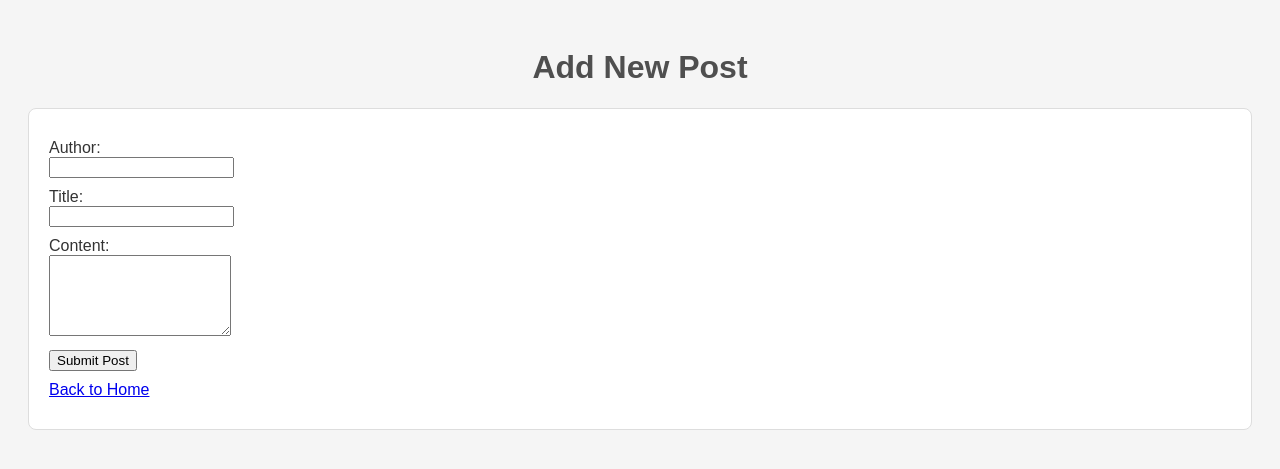
After one commit to Helvanljar/masterblog, a Flask app: page /add in a window 1280 px wide. The commit adds this page. Shown: the top 469 px of the page. Run offline with Flask 3, Linux system fonts and the light colour scheme.

Commit message:
added functions for add and delete

```diff
--- a/app.py
+++ b/app.py
@@ -1,7 +1,8 @@
-from flask import Flask, render_template
+from flask import Flask, render_template, request, redirect, url_for
 import json
 
 app = Flask(__name__)
+
 
 # Function to load blog posts from JSON file
 def load_posts():
@@ -15,10 +16,63 @@ def load_posts():
             {"id": 2, "author": "Jane Doe", "title": "Second Post", "content": "This is another post."}
         ]
 
+
+# Function to save blog posts to JSON file
+def save_posts(posts):
+    with open('posts.json', 'w') as file:
+        json.dump(posts, file, indent=4)
+
+
 @app.route('/')
 def index():
     blog_posts = load_posts()
     return render_template('index.html', posts=blog_posts)
 
+
+@app.route('/add', methods=['GET', 'POST'])
+def add():
+    if request.method == 'POST':
+        # Get form data
+        author = request.form.get('author')
+        title = request.form.get('title')
+        content = request.form.get('content')
+
+        # Load existing posts
+        posts = load_posts()
+
+        # Generate unique ID (max ID + 1)
+        new_id = max([post['id'] for post in posts], default=0) + 1
+
+        # Create new post
+        new_post = {
+            "id": new_id,
+            "author": author,
+            "title": title,
+            "content": content
+        }
+
+        # Add new post and save to JSON
+        posts.append(new_post)
+        save_posts(posts)
+
+        return redirect(url_for('index'))
+
+    return render_template('add.html')
+
+
+@app.route('/delete/<int:post_id>')
+def delete(post_id):
+    # Load existing posts
+    posts = load_posts()
+
+    # Remove post with matching ID
+    posts = [post for post in posts if post['id'] != post_id]
+
+    # Save updated posts
+    save_posts(posts)
+
+    return redirect(url_for('index'))
+
+
 if __name__ == '__main__':
     app.run(host="0.0.0.0", port=5000, debug=True)
--- a/static/style.css
+++ b/static/style.css
@@ -25,3 +25,16 @@ h1 {
 .post p {
     margin: 10px 0;
 }
+
+.delete-button {
+    display: inline-block;
+    padding: 8px 12px;
+    background-color: #e74c3c;
+    color: white;
+    text-decoration: none;
+    border-radius: 4px;
+}
+
+.delete-button:hover {
+    background-color: #c0392b;
+}
--- /dev/null
+++ b/templates/add.html
@@ -0,0 +1,32 @@
+<!DOCTYPE html>
+<html lang="en">
+<head>
+    <meta charset="UTF-8">
+    <meta name="viewport" content="width=device-width, initial-scale=1.0">
+    <title>Add New Post - My Flask Blog</title>
+    <link rel="stylesheet" href="{{ url_for('static', filename='style.css') }}">
+</head>
+<body>
+    <h1>Add New Post</h1>
+    <div class="post">
+        <form method="POST" action="{{ url_for('add') }}">
+            <p>
+                <label for="author">Author:</label><br>
+                <input type="text" id="author" name="author" required>
+            </p>
+            <p>
+                <label for="title">Title:</label><br>
+                <input type="text" id="title" name="title" required>
+            </p>
+            <p>
+                <label for="content">Content:</label><br>
+                <textarea id="content" name="content" rows="5" required></textarea>
+            </p>
+            <p>
+                <button type="submit">Submit Post</button>
+            </p>
+        </form>
+        <p><a href="{{ url_for('index') }}">Back to Home</a></p>
+    </div>
+</body>
+</html>
--- a/templates/index.html
+++ b/templates/index.html
@@ -8,12 +8,14 @@
 </head>
 <body>
     <h1>Welcome to My Flask Blog!</h1>
+    <p><a href="{{ url_for('add') }}">Add New Post</a></p>
     {% for post in posts %}
     <div class="post">
         <h2>{{ post.title }}</h2>
         <p><em>Written by {{ post.author }}</em></p>
         <p>{{ post.content }}</p>
         <p><em>ID: {{ post.id }}</em></p>
+        <p><a href="{{ url_for('delete', post_id=post.id) }}" class="delete-button">Delete</a></p>
     </div>
     {% endfor %}
 </body>
```
